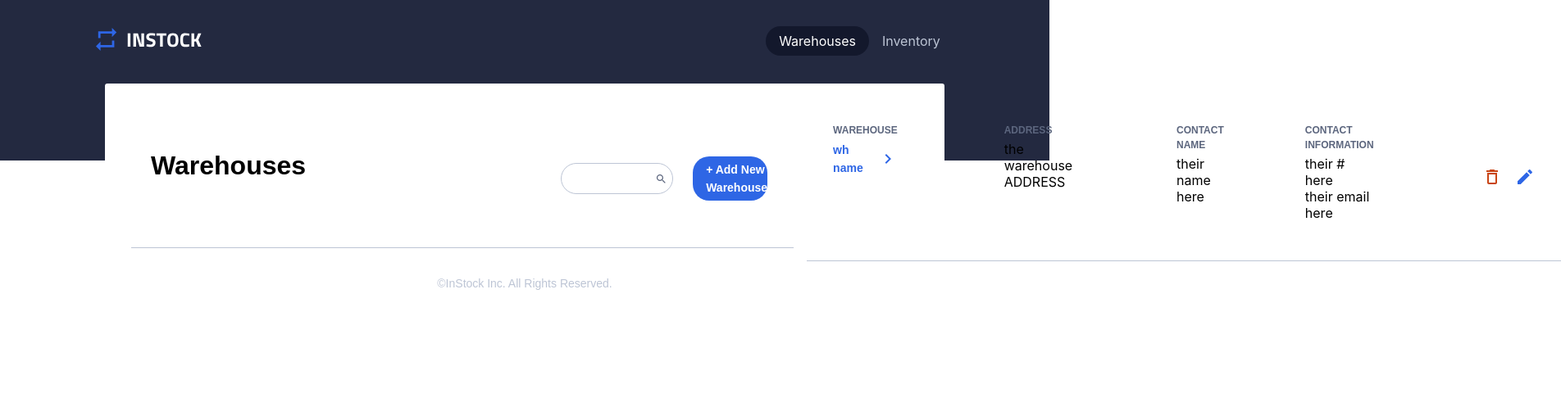
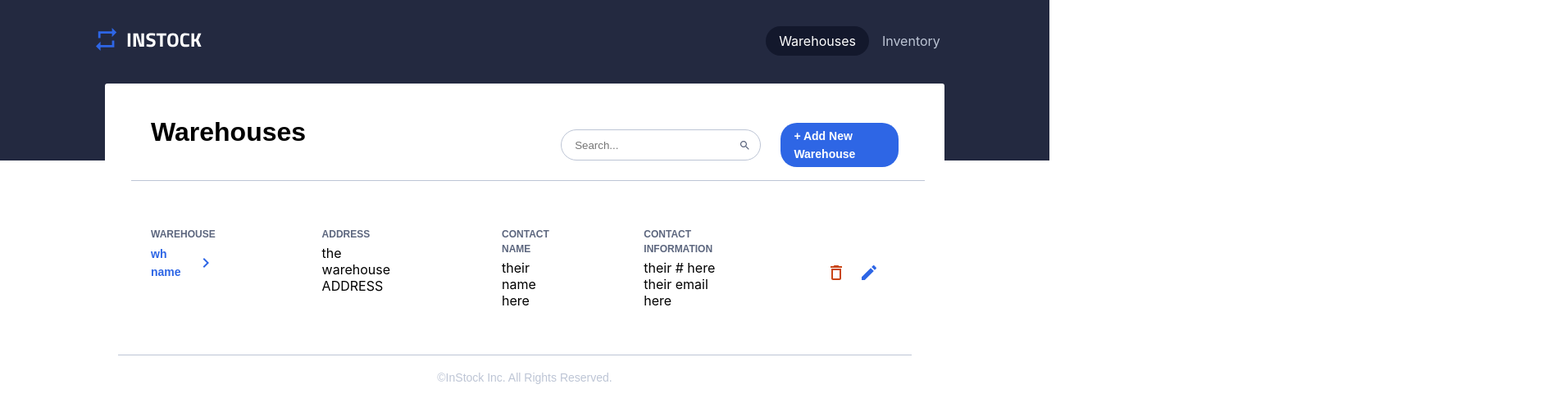
Before and after one commit to quindipc/InStock-Client, a React (Create React App) app: page / in a window 1280 px wide. Shown: the top 508 px of the page at 82% size, 1904 px wide, since content can reach past the window. Built offline with nearby package versions, Linux system fonts and the light colour scheme.

Commit message:
adding in the warehouse item styling

```diff
--- a/src/App.jsx
+++ b/src/App.jsx
@@ -1,7 +1,7 @@
 import React from 'react';
 import { BrowserRouter, Route, Routes } from 'react-router-dom';
 import './App.scss';
-import WarehousePage from './pages/WarehousePage';
+import WarehousePage from './pages/warehousePage';
 import InventoryPage from './pages/InventoryPage';
 
 function App() {
--- a/src/components/WarehouseList/WarehouseList.scss
+++ b/src/components/WarehouseList/WarehouseList.scss
@@ -14,17 +14,16 @@
   padding: 1rem;
   border-radius: 0.1875rem;
   margin-left: 2rem;
-  display: flex;
 
   @include tablet {
     width: 90%;
     margin: auto;
     margin-top: -5.875rem;
+    padding-right: 2.5rem;
   }
   @include desktop {
     margin-top: -5.875rem;
     width: 80%;
-    display: flex;
   }
 
   &__header {
@@ -113,19 +112,23 @@
   }
 }
 
+
+/* add in the single warehouse componets styling here  */
 .warehouse{
   &__item {
     padding: 2rem;
     width: 100%;
     border-bottom: 1px solid $cloud;
     display: flex;
-    flex-direction: row;
+    flex-direction: column;
     justify-content: center;
     @include tablet{
       display: flex;
+      flex-direction: row;
+
     }
     @include desktop{
-      display: flex;
+      padding: 2.5rem;
     }
   }
   &__titles{
--- a/src/pages/warehousePage.jsx
+++ b/src/pages/warehousePage.jsx
@@ -2,7 +2,7 @@
 import Header from "../components/Header/Header";
 import Footer from "../components/Footer/Footer"
 import WarehouseList from "../components/WarehouseList/WarehouseList"
-import WarehouseDetails from "../components/WarehouseDetails/WarehouseDetails";
+// import WarehouseDetails from "../components/WarehouseDetails/WarehouseDetails";
 
 export default function WarehousePage () {
     return (
```
